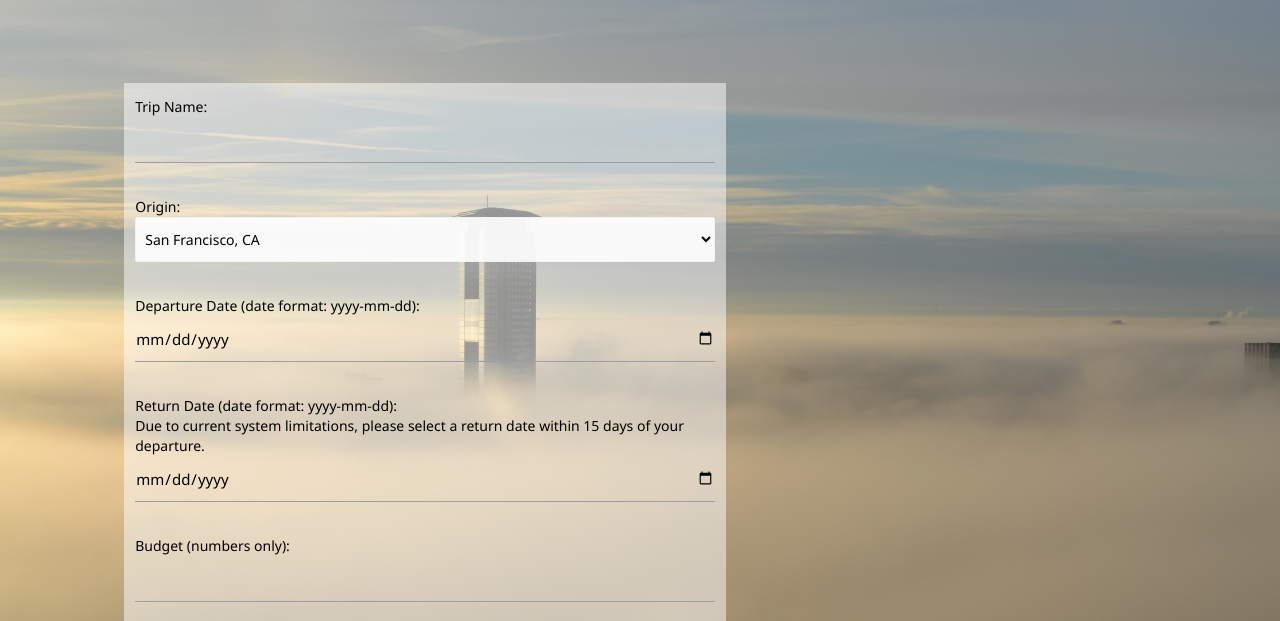
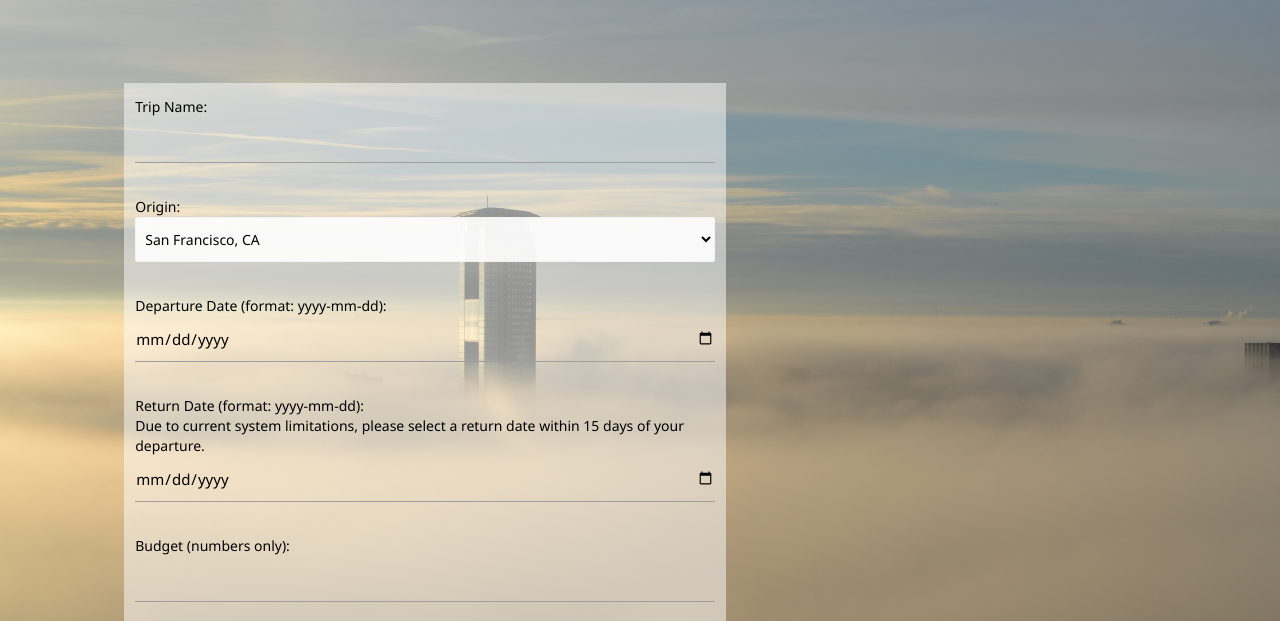
Before and after one commit to jasondanker/Explorer, a Flask app: page /createtrip in a window 1280 px wide. Shown: the part 81-702 px from the top of the page. Run offline with Flask 2, Linux system fonts and the light colour scheme; some libraries are stand-ins or nearby versions; some web fonts are replaced.

Commit message:
removed last placeholder

```diff
--- a/app/templates/createtrip.html
+++ b/app/templates/createtrip.html
@@ -36,11 +36,11 @@
                     {{form.origin(class_="browser-default")}}<br>
                 </p>
                 <p>
-                    Departure Date (date format: yyyy-mm-dd):<br>
+                    Departure Date (format: yyyy-mm-dd):<br>
                     {{form.date_outbound(size=120)}}<br>
                 </p>
                 <p>
-                    Return Date (date format: yyyy-mm-dd):<br>
+                    Return Date (format: yyyy-mm-dd):<br>
                     Due to current system limitations, please select a return date within 15 days of your departure.<br>
                     {{form.date_inbound(size=120)}}<br>
                 </p>
--- a/app/templates/locations.html
+++ b/app/templates/locations.html
@@ -29,7 +29,7 @@
         </p>
         {% endif %}
 
-        <div class="row">
+        <!-- <div class="row">
             <div class="col s12 m7">
                 <div class="card-panel location_cards">
                     <a class="blue-text text-darken-2" href="{{ url_for('locations', trip_id=trip_id, destination='New York City, New York, US') }}">
@@ -37,7 +37,7 @@
                     </a>
                 </div>
             </div>
-        </div>
+        </div> -->
 
         <!-- Actual flights info from Amadeus API -->
         {% for destination in destinations %}
```
Also changed, not shown: app.db.
